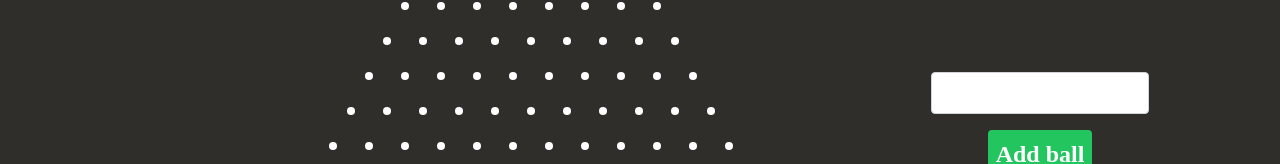
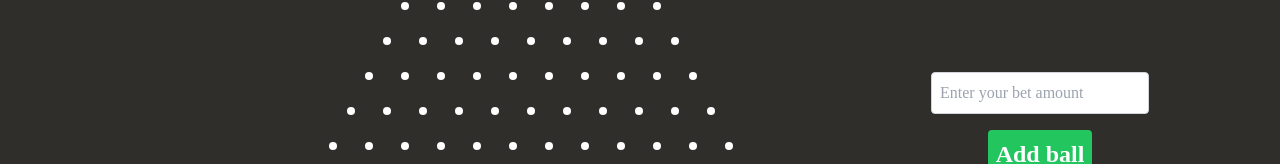
Before and after one commit to Ayush4221/The-Stake-Game, a React (Vite) app in the folder frontend/: page /game in a window 1280 px wide. Shown: the part 319-483 px from the top of the page. Built offline with nearby package versions, Linux system fonts and the light colour scheme.

Commit message:
set_amount_commit

```diff
--- a/frontend/src/pages/Game.tsx
+++ b/frontend/src/pages/Game.tsx
@@ -13,7 +13,7 @@ export function Game() {
   const inputRef = useRef<HTMLInputElement>(null);
   const [ballManager, setBallManager] = useState<BallManager>();
   const [multiplier, setMultiplier] = useState<number | null>(null); // State for the multiplier (box number)
-  const [betAmount, setBetAmount] = useState<number>(0); // State for the bet amount
+  const [betAmount, setBetAmount] = useState<number>(); // State for the bet amount
   const [result, setResult] = useState<number>(0); // State for the result
   const canvasRef = useRef<any>();
 
@@ -111,7 +111,7 @@ export function Game() {
       <div className="flex flex-col items-center">
         <input
           ref={inputRef}
-          type="number"
+          type="text"
           value={betAmount}
           onChange={(e) => {
             setBetAmount(Number(e.target.value));
```
